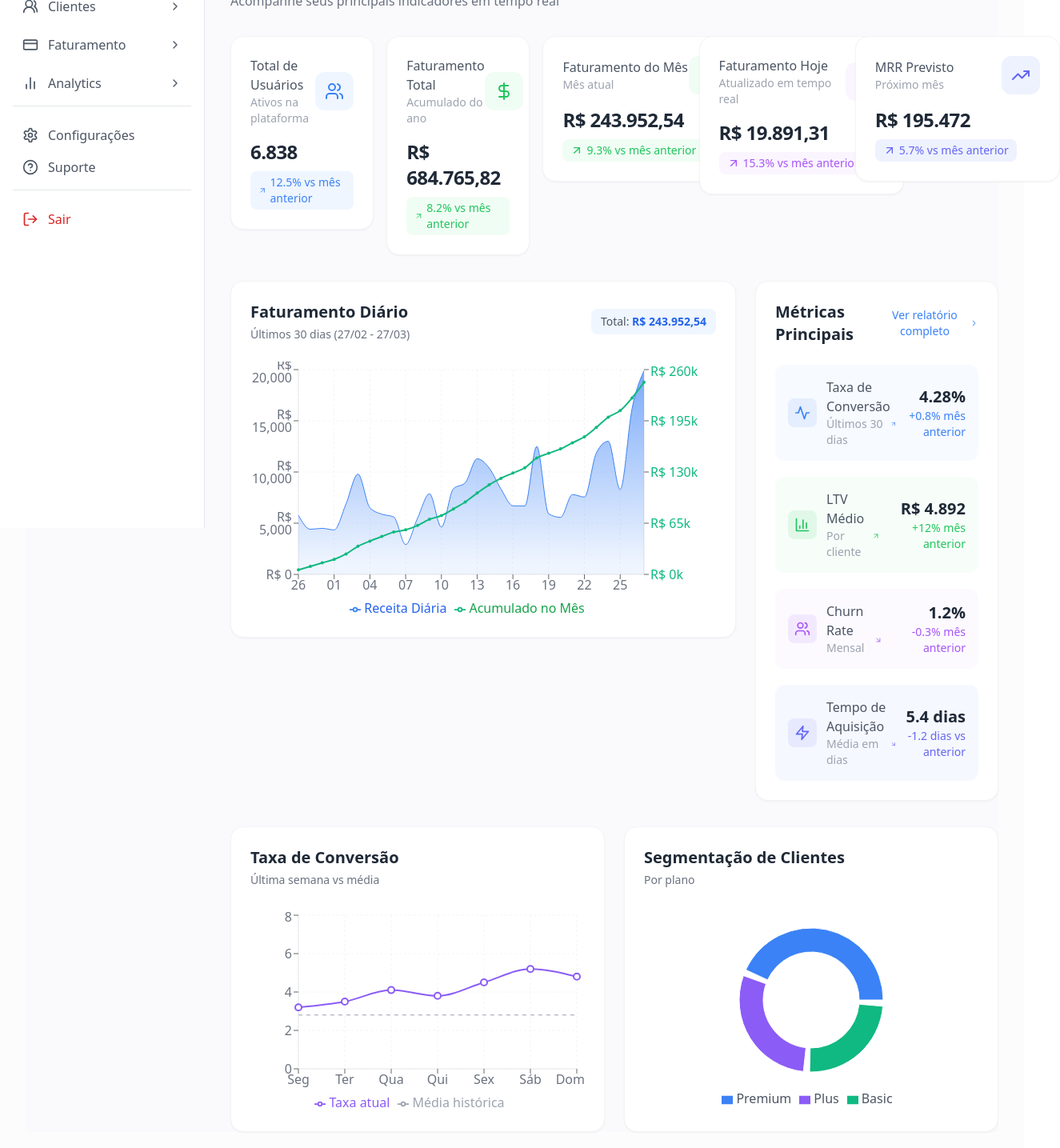
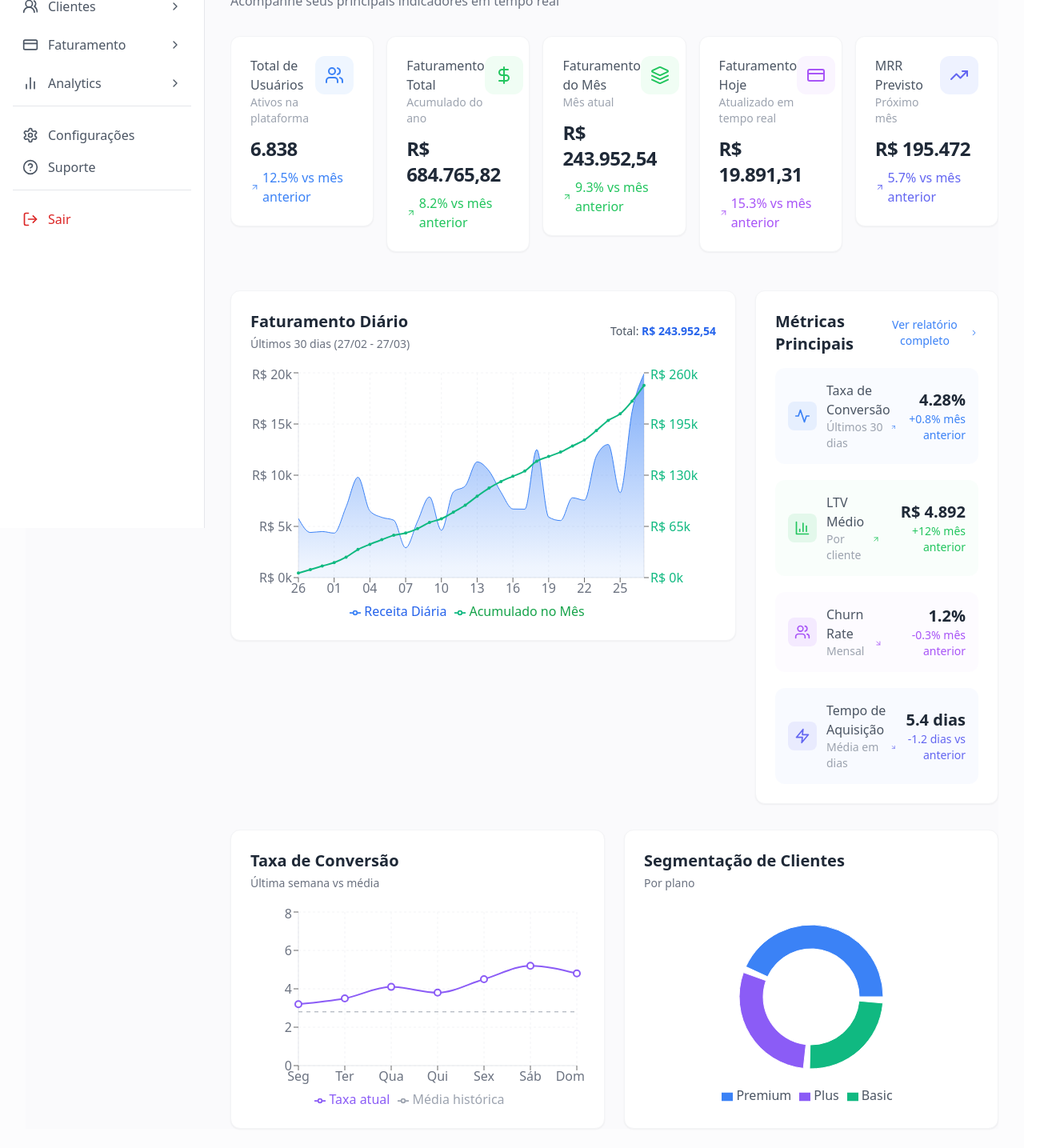
Before and after one commit to OkuraPy/trafegante-pro, a React (Vite) app: page /admin in a window 1280 px wide. Shown: the part 140-1575 px from the top of the page at 80% size, 1325 px wide, since content can reach past the window. Built offline with nearby package versions, Linux system fonts and the light colour scheme; sample sign-in values are in the browser's storage.

Commit message:
Ajustar layout do dashboard para ficar mais parecido com a versão original

```diff
--- a/src/pages/Dashboard.tsx
+++ b/src/pages/Dashboard.tsx
@@ -337,8 +337,9 @@ interface StatCardProps {
 
 function StatCard({ title, value, icon: Icon, trend, trendValue, trendColor = 'blue', subtitle }: StatCardProps) {
   return (
-    <div className="bg-white rounded-2xl p-6 shadow-sm border border-gray-100 hover:border-blue-100 hover:shadow-md transition-all duration-300">
-      <div className="flex items-center justify-between mb-4">
+    <div className="bg-white rounded-xl p-6 shadow-sm border border-gray-100 hover:shadow-md transition-all duration-300">
+      <div className="flex flex-col h-full">
+        <div className="flex items-start justify-between mb-3">
           <div>
             <h3 className="text-gray-600 font-medium">{title}</h3>
             {subtitle && <p className="text-sm text-gray-400">{subtitle}</p>}
@@ -347,10 +348,10 @@ function StatCard({ title, value, icon: Icon, trend, trendValue, trendColor = 'b
             <Icon className={`w-6 h-6 text-${trendColor}-500`} />
           </div>
         </div>
-      <div>
+        <div className="mt-auto">
           <p className="text-2xl font-bold text-gray-800 tracking-tight mb-2">{value}</p>
           {trend && (
-          <div className={`inline-flex items-center ${trend === 'up' ? `text-${trendColor}-500` : 'text-red-500'} bg-${trend === 'up' ? `${trendColor}` : 'red'}-50 px-2.5 py-1 rounded-lg text-sm font-medium`}>
+            <div className={`inline-flex items-center ${trend === 'up' ? `text-${trendColor}-500` : 'text-red-500'}`}>
               {trend === 'up' ? (
                 <ArrowUpRight className="w-4 h-4 mr-1" />
               ) : (
@@ -361,21 +362,20 @@ function StatCard({ title, value, icon: Icon, trend, trendValue, trendColor = 'b
           )}
         </div>
       </div>
+    </div>
   );
 }
 
 function RevenueChart() {
   return (
-    <div className="bg-white rounded-2xl p-6 shadow-sm border border-gray-100">
-      <div className="flex items-center justify-between mb-6">
+    <div className="bg-white rounded-xl p-6 shadow-sm border border-gray-100">
+      <div className="flex items-center justify-between mb-4">
         <div>
           <h3 className="text-xl font-semibold text-gray-800">Faturamento Diário</h3>
           <p className="text-gray-500 text-sm mt-1">Últimos 30 dias (27/02 - 27/03)</p>
         </div>
-        <div className="flex items-center space-x-2">
-          <div className="text-sm text-gray-600 font-medium bg-blue-50 rounded-lg px-3 py-1.5">
+        <div className="text-sm text-gray-600 font-medium">
           Total: <span className="font-bold text-blue-600">R$ 243.952,54</span>
-          </div>
         </div>
       </div>
 
@@ -407,7 +407,7 @@ function RevenueChart() {
               yAxisId="left"
               tick={{ fill: '#6b7280' }}
               axisLine={{ stroke: '#e5e7eb' }}
-              tickFormatter={(value) => `R$ ${value.toLocaleString()}`}
+              tickFormatter={(value) => `R$ ${(value/1000).toFixed(0)}k`}
             />
             <YAxis
               yAxisId="right"
@@ -418,8 +418,8 @@ function RevenueChart() {
             />
             <Tooltip
               formatter={(value, name) => {
-                if (name === 'value') return [`R$ ${Number(value).toLocaleString()}`, 'Receita do dia'];
-                if (name === 'acumulado') return [`R$ ${Number(value).toLocaleString()}`, 'Acumulado'];
+                if (name === 'value') return [`R$ ${Number(value).toLocaleString()}`, 'Receita Diária'];
+                if (name === 'acumulado') return [`R$ ${Number(value).toLocaleString()}`, 'Acumulado no Mês'];
                 return [value, name];
               }}
               labelFormatter={(label) => `Dia: ${label}`}
@@ -431,6 +431,7 @@ function RevenueChart() {
                 if (value === 'acumulado') return <span className="text-green-600">Acumulado no Mês</span>;
                 return value;
               }}
+              verticalAlign="bottom"
             />
             <Area
               yAxisId="left"
@@ -460,10 +461,101 @@ function RevenueChart() {
   );
 }
 
+function MetricsCard() {
+  return (
+    <div className="bg-white rounded-xl p-6 shadow-sm border border-gray-100">
+      <div className="flex items-center justify-between mb-4">
+        <h3 className="text-xl font-semibold text-gray-800">Métricas Principais</h3>
+        <button className="text-sm text-blue-500 hover:text-blue-600 font-medium flex items-center">
+          <span>Ver relatório completo</span>
+          <ChevronRight className="w-4 h-4 ml-1" />
+        </button>
+      </div>
+      <div className="space-y-5">
+        <div className="p-4 rounded-xl bg-blue-50/40 flex items-center justify-between">
+          <div className="flex items-center space-x-3">
+            <div className="p-2 bg-blue-500/10 rounded-lg">
+              <Activity className="w-5 h-5 text-blue-500" />
+            </div>
+            <div>
+              <p className="text-gray-600 font-medium">Taxa de Conversão</p>
+              <p className="text-sm text-gray-400">Últimos 30 dias</p>
+            </div>
+          </div>
+          <div className="text-right">
+            <p className="text-xl font-bold text-gray-800">4.28%</p>
+            <p className="text-sm text-blue-500 flex items-center">
+              <ArrowUpRight className="w-3 h-3 mr-1" />
+              +0.8% mês anterior
+            </p>
+          </div>
+        </div>
+
+        <div className="p-4 rounded-xl bg-green-50/40 flex items-center justify-between">
+          <div className="flex items-center space-x-3">
+            <div className="p-2 bg-green-500/10 rounded-lg">
+              <BarChart3 className="w-5 h-5 text-green-500" />
+            </div>
+            <div>
+              <p className="text-gray-600 font-medium">LTV Médio</p>
+              <p className="text-sm text-gray-400">Por cliente</p>
+            </div>
+          </div>
+          <div className="text-right">
+            <p className="text-xl font-bold text-gray-800">R$ 4.892</p>
+            <p className="text-sm text-green-500 flex items-center">
+              <ArrowUpRight className="w-3 h-3 mr-1" />
+              +12% mês anterior
+            </p>
+          </div>
+        </div>
+
+        <div className="p-4 rounded-xl bg-purple-50/40 flex items-center justify-between">
+          <div className="flex items-center space-x-3">
+            <div className="p-2 bg-purple-500/10 rounded-lg">
+              <Users className="w-5 h-5 text-purple-500" />
+            </div>
+            <div>
+              <p className="text-gray-600 font-medium">Churn Rate</p>
+              <p className="text-sm text-gray-400">Mensal</p>
+            </div>
+          </div>
+          <div className="text-right">
+            <p className="text-xl font-bold text-gray-800">1.2%</p>
+            <p className="text-sm text-purple-500 flex items-center">
+              <ArrowDownRight className="w-3 h-3 mr-1" />
+              -0.3% mês anterior
+            </p>
+          </div>
+        </div>
+
+        <div className="p-4 rounded-xl bg-indigo-50/40 flex items-center justify-between">
+          <div className="flex items-center space-x-3">
+            <div className="p-2 bg-indigo-500/10 rounded-lg">
+              <Zap className="w-5 h-5 text-indigo-500" />
+            </div>
+            <div>
+              <p className="text-gray-600 font-medium">Tempo de Aquisição</p>
+              <p className="text-sm text-gray-400">Média em dias</p>
+            </div>
+          </div>
+          <div className="text-right">
+            <p className="text-xl font-bold text-gray-800">5.4 dias</p>
+            <p className="text-sm text-indigo-500 flex items-center">
+              <ArrowDownRight className="w-3 h-3 mr-1" />
+              -1.2 dias vs anterior
+            </p>
+          </div>
+        </div>
+      </div>
+    </div>
+  );
+}
+
 function ConversionChart() {
   return (
-    <div className="bg-white rounded-2xl p-6 shadow-sm border border-gray-100">
-      <div className="flex items-center justify-between mb-6">
+    <div className="bg-white rounded-xl p-6 shadow-sm border border-gray-100">
+      <div className="flex items-center justify-between mb-4">
         <div>
           <h3 className="text-xl font-semibold text-gray-800">Taxa de Conversão</h3>
           <p className="text-gray-500 text-sm mt-1">Última semana vs média</p>
@@ -483,7 +575,7 @@ function ConversionChart() {
               formatter={(value) => [`${value}%`, value === 'taxa' ? 'Taxa atual' : 'Média']}
               contentStyle={{ borderRadius: '8px', border: '1px solid #e5e7eb' }}
             />
-            <Legend />
+            <Legend verticalAlign="bottom" />
             <Line
               type="monotone"
               dataKey="taxa"
@@ -512,8 +604,8 @@ function ConversionChart() {
 
 function SegmentationChart() {
   return (
-    <div className="bg-white rounded-2xl p-6 shadow-sm border border-gray-100">
-      <div className="flex items-center justify-between mb-6">
+    <div className="bg-white rounded-xl p-6 shadow-sm border border-gray-100">
+      <div className="flex items-center justify-between mb-4">
         <div>
           <h3 className="text-xl font-semibold text-gray-800">Segmentação de Clientes</h3>
           <p className="text-gray-500 text-sm mt-1">Por plano</p>
@@ -539,6 +631,7 @@ function SegmentationChart() {
             </Pie>
             <Legend
               formatter={(value) => <span className="text-gray-600">{value}</span>}
+              verticalAlign="bottom"
             />
             <Tooltip
               formatter={(value) => [`${value}%`, 'Percentual']}
@@ -546,97 +639,6 @@ function SegmentationChart() {
             />
           </RechartsPieChart>
         </ResponsiveContainer>
-      </div>
-    </div>
-  );
-}
-
-function MetricsCard() {
-  return (
-    <div className="bg-white rounded-2xl p-6 shadow-sm border border-gray-100">
-      <div className="flex items-center justify-between mb-6">
-        <h3 className="text-xl font-semibold text-gray-800">Métricas Principais</h3>
-        <button className="text-sm text-blue-500 hover:text-blue-600 font-medium flex items-center">
-          <span>Ver relatório completo</span>
-          <ChevronRight className="w-4 h-4 ml-1" />
-        </button>
-      </div>
-      <div className="space-y-5">
-        <div className="p-4 rounded-xl bg-blue-50/50 flex items-center justify-between">
-          <div className="flex items-center space-x-3">
-            <div className="p-2 bg-blue-500/10 rounded-lg">
-              <Activity className="w-5 h-5 text-blue-500" />
-            </div>
-            <div>
-              <p className="text-gray-600 font-medium">Taxa de Conversão</p>
-              <p className="text-sm text-gray-400">Últimos 30 dias</p>
-            </div>
-          </div>
-          <div className="text-right">
-            <p className="text-xl font-bold text-gray-800">4.28%</p>
-            <p className="text-sm text-blue-500 flex items-center">
-              <ArrowUpRight className="w-3 h-3 mr-1" />
-              +0.8% mês anterior
-            </p>
-          </div>
-        </div>
-
-        <div className="p-4 rounded-xl bg-green-50/50 flex items-center justify-between">
-          <div className="flex items-center space-x-3">
-            <div className="p-2 bg-green-500/10 rounded-lg">
-              <BarChart3 className="w-5 h-5 text-green-500" />
-            </div>
-            <div>
-              <p className="text-gray-600 font-medium">LTV Médio</p>
-              <p className="text-sm text-gray-400">Por cliente</p>
-            </div>
-          </div>
-          <div className="text-right">
-            <p className="text-xl font-bold text-gray-800">R$ 4.892</p>
-            <p className="text-sm text-green-500 flex items-center">
-              <ArrowUpRight className="w-3 h-3 mr-1" />
-              +12% mês anterior
-            </p>
-          </div>
-        </div>
-
-        <div className="p-4 rounded-xl bg-purple-50/50 flex items-center justify-between">
-          <div className="flex items-center space-x-3">
-            <div className="p-2 bg-purple-500/10 rounded-lg">
-              <Users className="w-5 h-5 text-purple-500" />
-            </div>
-            <div>
-              <p className="text-gray-600 font-medium">Churn Rate</p>
-              <p className="text-sm text-gray-400">Mensal</p>
-            </div>
-          </div>
-          <div className="text-right">
-            <p className="text-xl font-bold text-gray-800">1.2%</p>
-            <p className="text-sm text-purple-500 flex items-center">
-              <ArrowDownRight className="w-3 h-3 mr-1" />
-              -0.3% mês anterior
-            </p>
-          </div>
-        </div>
-
-        <div className="p-4 rounded-xl bg-indigo-50/50 flex items-center justify-between">
-          <div className="flex items-center space-x-3">
-            <div className="p-2 bg-indigo-500/10 rounded-lg">
-              <Zap className="w-5 h-5 text-indigo-500" />
-            </div>
-            <div>
-              <p className="text-gray-600 font-medium">Tempo de Aquisição</p>
-              <p className="text-sm text-gray-400">Média em dias</p>
-            </div>
-          </div>
-          <div className="text-right">
-            <p className="text-xl font-bold text-gray-800">5.4 dias</p>
-            <p className="text-sm text-indigo-500 flex items-center">
-              <ArrowDownRight className="w-3 h-3 mr-1" />
-              -1.2 dias vs anterior
-            </p>
-          </div>
-        </div>
       </div>
     </div>
   );
@@ -658,8 +660,8 @@ const Dashboard: React.FC = () => {
         </div>
 
         <div className="mb-8">
-          <div className="grid grid-cols-1 sm:grid-cols-2 md:grid-cols-3 lg:grid-cols-5 gap-4">
-            <div className="h-full">
+          <div className="flex flex-nowrap overflow-x-auto pb-4 gap-4 lg:grid lg:grid-cols-5">
+            <div>
               <StatCard
                 title="Total de Usuários"
                 subtitle="Ativos na plataforma"
@@ -670,7 +672,7 @@ const Dashboard: React.FC = () => {
                 trendColor="blue"
               />
             </div>
-            <div className="h-full">
+            <div>
               <StatCard
                 title="Faturamento Total"
                 subtitle="Acumulado do ano"
@@ -681,7 +683,7 @@ const Dashboard: React.FC = () => {
                 trendColor="green"
               />
             </div>
-            <div className="w-64">
+            <div>
               <StatCard
                 title="Faturamento do Mês"
                 subtitle="Mês atual"
@@ -692,7 +694,7 @@ const Dashboard: React.FC = () => {
                 trendColor="green"
               />
             </div>
-            <div className="w-64">
+            <div>
               <StatCard
                 title="Faturamento Hoje"
                 subtitle="Atualizado em tempo real"
@@ -703,7 +705,7 @@ const Dashboard: React.FC = () => {
                 trendColor="purple"
               />
             </div>
-            <div className="w-64">
+            <div>
               <StatCard
                 title="MRR Previsto"
                 subtitle="Próximo mês"
@@ -726,7 +728,7 @@ const Dashboard: React.FC = () => {
           </div>
         </div>
 
-        <div className="grid grid-cols-1 md:grid-cols-2 gap-6">
+        <div className="grid grid-cols-1 md:grid-cols-2 gap-6 mb-8">
           <div className="h-full">
             <ConversionChart />
           </div>
```
Lines whose indentation alone changed are shown as unchanged.
